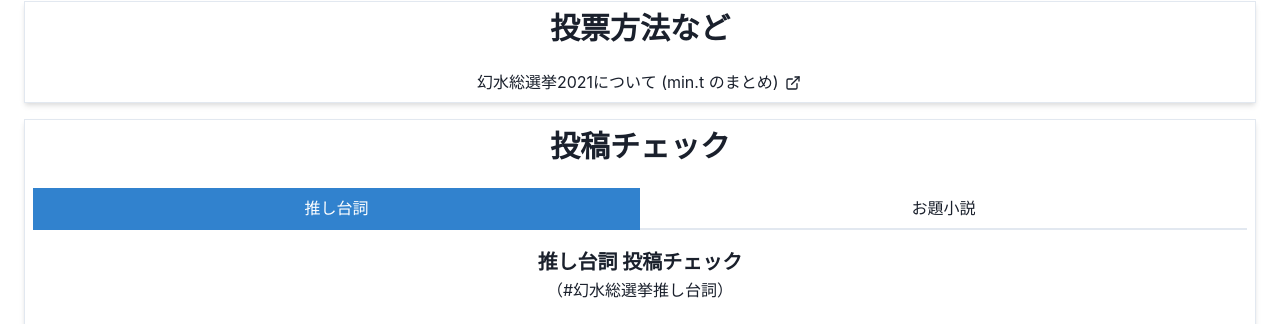
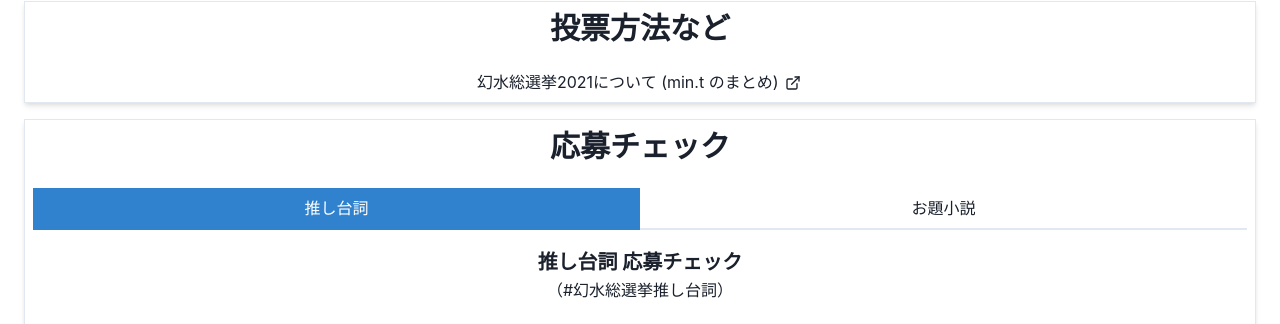
Before and after one commit to true-runes/suikoden-election-2021-frontend, a React (Create React App) app: page / in a window 1280 px wide. Shown: the part 786-1110 px from the top of the page. Built offline with nearby package versions, Linux system fonts and the light colour scheme.

Commit message:
fix: 🐛 「投稿チェック」→「応募チェック」に文言を変更した

```diff
--- a/src/App.tsx
+++ b/src/App.tsx
@@ -326,7 +326,7 @@ function App() {
             <Box p={2}>
               <Grid>
                 <Heading as="h3" size="lg">
-                  投稿チェック
+                  応募チェック
                 </Heading>
               </Grid>
             </Box>
@@ -357,13 +357,13 @@ function App() {
                 <TabPanels>
                   <TabPanel>
                     <Heading as="h4" size="md">
-                      推し台詞 投稿チェック
+                      推し台詞 応募チェック
                     </Heading>
                     <Box p={1}>（#幻水総選挙推し台詞）</Box>
                   </TabPanel>
                   <TabPanel>
                     <Heading as="h4" size="md">
-                      お題小説 投稿チェック
+                      お題小説 応募チェック
                     </Heading>
                     <Box p={1}>（#幻水総選挙お題小説）</Box>
                   </TabPanel>
```
Also changed, not shown: 6 other files (tests, documents, lock files or other folders).
